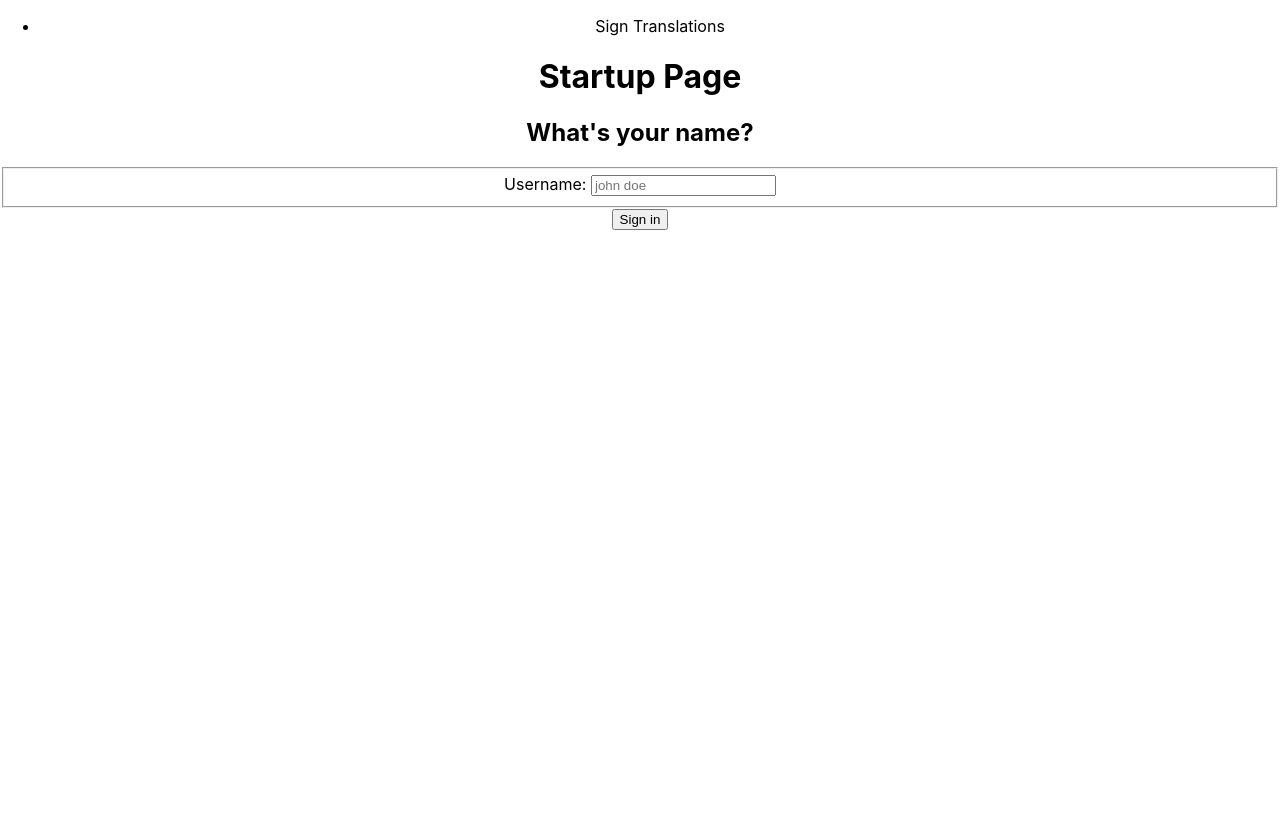
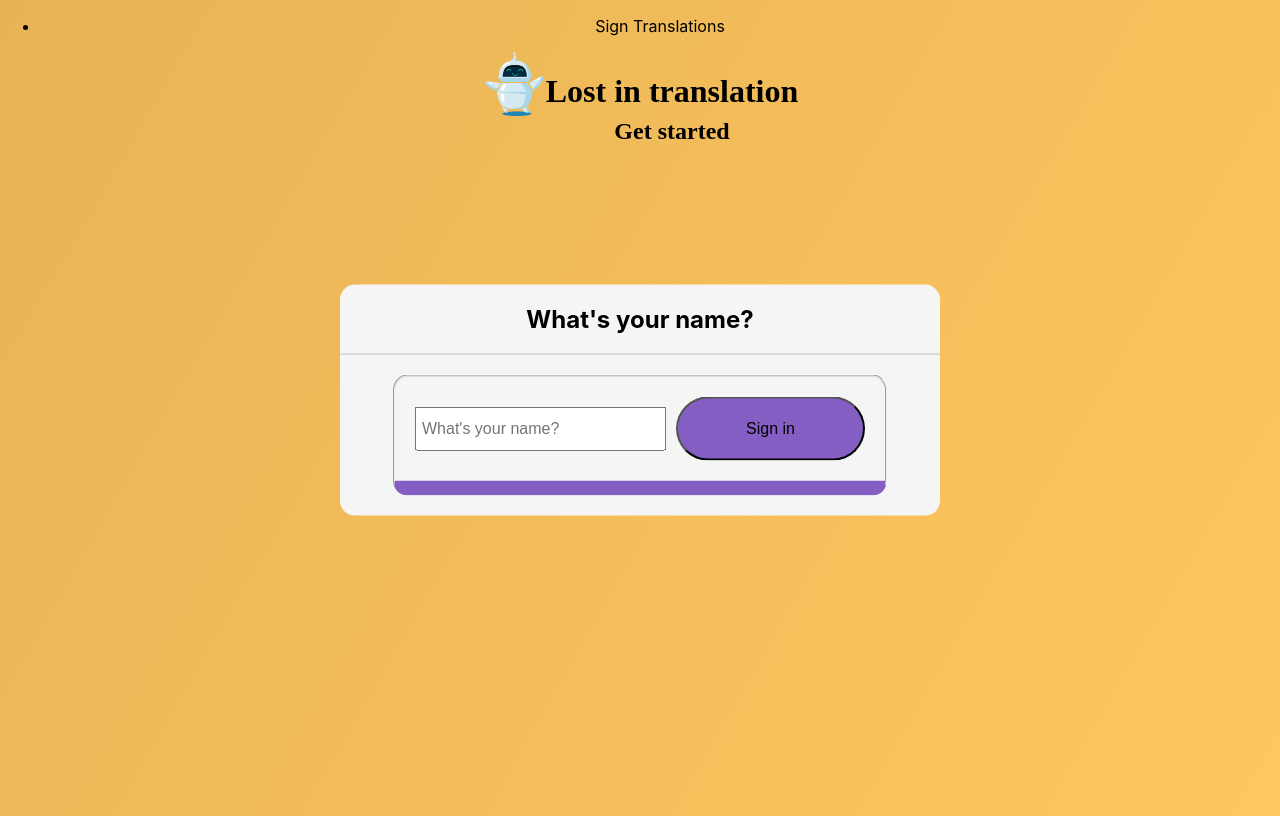
Before and after one commit to s325909/react-sign-language-translator, a React (Create React App) app: page / in a window 1280 px wide. Built offline with nearby package versions, Linux system fonts and the light colour scheme; no server answers.

Commit message:
FEAT: Startpage css styling

```diff
--- a/src/components/Startup/StartupForm.jsx
+++ b/src/components/Startup/StartupForm.jsx
@@ -64,24 +64,25 @@ const StartupForm = () => {
 
 	return (
 		<>
+			<div className="startup_center">
 				<h2>What's your name?</h2>
 				<form onSubmit={handleSubmit(onSubmit)}>
-				<fieldset>
-					<label htmlFor="username">Username: </label>
+					<fieldset className="startup_field">
 						<input
 							type="text"
-						placeholder="john doe"
+							placeholder="What's your name?"
 							{...register("username", usernameConfig)}
+							required
 						/>
 						<br /> {errorMessage}
-				</fieldset>
 						<button type="submit" disabled={loading}>
 							Sign in
 						</button>
-
+					</fieldset>
 					{loading && <p>Signing in...</p>}
 					{apiError && <p>{apiError}</p>}
 				</form>
+			</div>
 		</>
 	);
 };
--- a/src/index.css
+++ b/src/index.css
@@ -1,13 +1,68 @@
 body {
-  margin: 0;
-  font-family: -apple-system, BlinkMacSystemFont, 'Segoe UI', 'Roboto', 'Oxygen',
-    'Ubuntu', 'Cantarell', 'Fira Sans', 'Droid Sans', 'Helvetica Neue',
-    sans-serif;
-  -webkit-font-smoothing: antialiased;
-  -moz-osx-font-smoothing: grayscale;
+	margin: 0;
+	padding: 0;
+	background: linear-gradient(120deg, #e7b355, #ffc75f);
+	height: 100vh;
+	overflow: hidden;
+	font-family: -apple-system, BlinkMacSystemFont, "Segoe UI", "Roboto",
+		"Oxygen", "Ubuntu", "Cantarell", "Fira Sans", "Droid Sans",
+		"Helvetica Neue", sans-serif;
+	-webkit-font-smoothing: antialiased;
+	-moz-osx-font-smoothing: grayscale;
 }
 
 code {
-  font-family: source-code-pro, Menlo, Monaco, Consolas, 'Courier New',
-    monospace;
+	font-family: source-code-pro, Menlo, Monaco, Consolas, "Courier New",
+		monospace;
 }
+
+.startup{
+  display: inline-flex;
+  font-family: cursive;
+}
+
+.startup span{
+  font-size: 24px;
+}
+
+.startup_center {
+	position: absolute;
+	top: 50%;
+	left: 50%;
+	transform: translate(-50%, -50%);
+	width: 600px;
+	background: whitesmoke;
+	border-radius: 15px;
+}
+
+.startup_center h2 {
+	text-align: center;
+	padding: 0 0 20px 0;
+	border-bottom: 1px solid silver;
+}
+
+.startup_field {
+	display: inline-flex;
+	padding: 20px;
+	margin-bottom: 20px;
+	width: 450px;
+  border-radius: 15px;
+	border-bottom: 15px solid #845ec2;
+}
+
+.startup_field input {
+	width: 100%;
+	padding: 0 5px;
+	height: 40px;
+	font-size: 16px;
+	margin: 10px 0;
+}
+
+.startup_field button {
+	background-color: #845ec2;
+	border-radius: 45px;
+	font-size: 16px;
+	width: 75%;
+	padding: 10px;
+	margin-left: 10px;
+}
--- a/src/views/Startup.jsx
+++ b/src/views/Startup.jsx
@@ -3,7 +3,13 @@ import StartupForm from "../components/Startup/StartupForm";
 const Startup = () => {
 	return (
 		<>
-			<h1>Startup Page</h1>
+			<div className="startup">
+				<img src="/img/Logo.png" alt="Logo" width="64" height="64" />
+				<h1>
+					Lost in translation <br />
+					<span>Get started</span>
+				</h1>
+			</div>
 			<StartupForm />
 		</>
 	);
```
Lines whose indentation alone changed are shown as unchanged.
